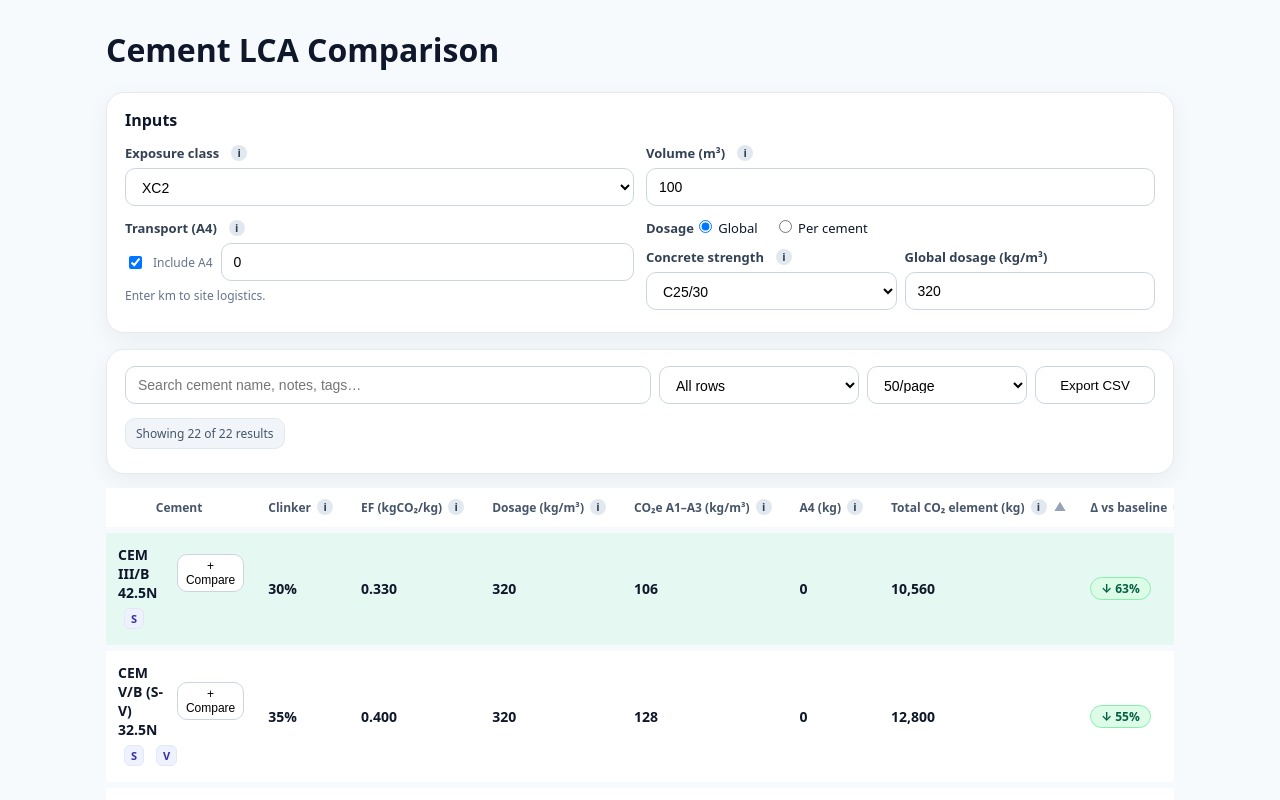
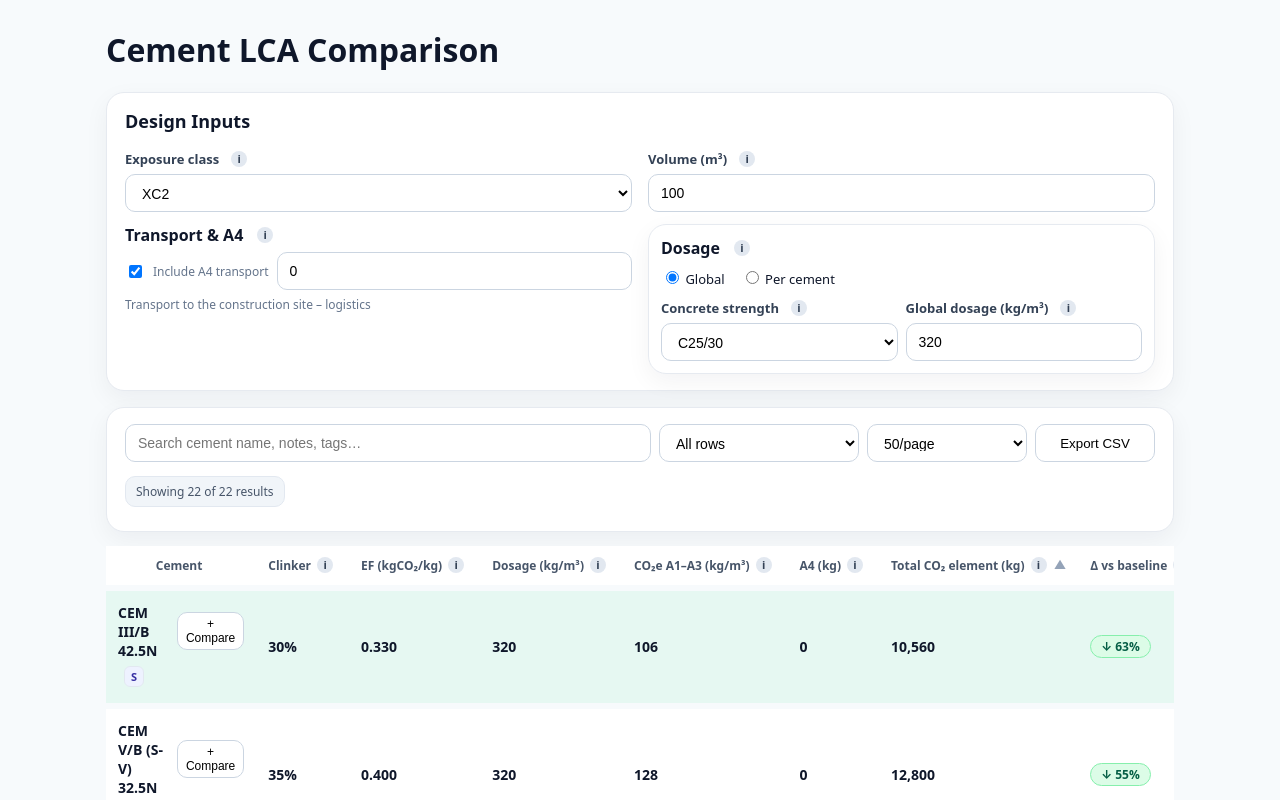
Before and after one commit to MarioSorgente/cement-lca, a Next.js app: page / in a window 1280 px wide. Shown: the top 800 px of the page. Built offline with nearby package versions, Linux system fonts and the light colour scheme.

Commit message:
Update Inputs.tsx

```diff
--- a/components/Inputs.tsx
+++ b/components/Inputs.tsx
@@ -39,14 +39,13 @@ export default function Inputs({ inputs, onChange }: Props) {
 
   return (
     <div className="card" style={{ marginBottom: 16 }}>
-      <h2 style={{ fontSize: 16, fontWeight: 700, margin: '0 0 10px' }}>Inputs</h2>
+      <h2 style={{ fontSize: 18, fontWeight: 700, margin: '0 0 14px' }}>Design Inputs</h2>
 
-      {/* Row 1: Exposure + Volume */}
-      <div className="grid" style={{ gridTemplateColumns:'1fr 1fr', gap: 12, marginBottom: 10 }}>
+      {/* Top row: Exposure + Volume */}
+      <div className="grid" style={{ gridTemplateColumns:'1fr 1fr', gap: 16, marginBottom: 12 }}>
         <div>
           <label className="label">
-            Exposure class
-            <Tooltip text="EN 206 durability class (e.g., XC3). Used to flag compatibility per cement." />
+            Exposure class <Tooltip text="EN 206 durability class (e.g., XC3)" />
           </label>
           <select
             className="select"
@@ -59,8 +58,7 @@ export default function Inputs({ inputs, onChange }: Props) {
 
         <div>
           <label className="label">
-            Volume (m³)
-            <Tooltip text="Concrete element volume. Scales total embodied carbon." />
+            Volume (m³) <Tooltip text="Volume of the concrete element." />
           </label>
           <input
             className="input"
@@ -73,14 +71,14 @@ export default function Inputs({ inputs, onChange }: Props) {
         </div>
       </div>
 
-      {/* Row 2: A4 transport + Dosage block */}
-      <div className="grid" style={{ gridTemplateColumns:'1fr 1fr', gap: 12 }}>
-        {/* A4 transport */}
+      {/* Second row: Transport & A4 (left)  |  Dosage box (right) */}
+      <div className="grid" style={{ gridTemplateColumns:'1fr 1fr', gap: 16 }}>
+        {/* Transport & A4 */}
         <div>
-          <label className="label">
-            Transport (A4)
-            <Tooltip text="If enabled, adds A4 = distance × EF per cement." />
-          </label>
+          <div style={{ display:'flex', alignItems:'center', gap:8, marginBottom:6 }}>
+            <div style={{ fontWeight:600 }}>Transport & A4</div>
+            <Tooltip text="Transport to construction site, adds A4 when enabled." />
+          </div>
 
           <div className="grid" style={{ gridTemplateColumns: 'auto 1fr', gap: 8, alignItems:'center' }}>
             <label className="small" style={{ display:'inline-flex', alignItems:'center', gap: 8 }}>
@@ -89,28 +87,32 @@ export default function Inputs({ inputs, onChange }: Props) {
                 checked={inputs.includeA4}
                 onChange={(e) => onChange({ ...inputs, includeA4: e.target.checked })}
               />
-              Include A4
+              Include A4 transport
             </label>
 
             <input
               className="input"
               type="text"
               inputMode="decimal"
-              placeholder="Distance (km)"
+              placeholder="0"
               value={distDraft}
               onChange={(e) => setDistDraft(e.target.value)}
               onBlur={() => onChange({ ...inputs, distanceKm: numberFromDraft(distDraft, inputs.distanceKm) })}
             />
           </div>
 
-          <p className="small" style={{ marginTop: 6 }}>Enter km to site logistics.</p>
+          <div className="small" style={{ color:'var(--muted)', marginTop: 6 }}>
+            Transport to the construction site – logistics
+          </div>
         </div>
 
-        {/* Dosage block */}
-        <div>
-          <label className="label">Dosage</label>
+        {/* Dosage (boxed) */}
+        <div className="card" style={{ margin: 0, padding: 12 }}>
+          <div style={{ display:'flex', alignItems:'center', gap:8, marginBottom:8 }}>
+            <div style={{ fontWeight:600 }}>Dosage</div>
+            <Tooltip text="Choose a global dosage or switch to per-cement editing in the table." />
+          </div>
 
-          {/* Mode radios */}
           <div className="radio-row" style={{ marginBottom: 8 }}>
             <label>
               <input
@@ -135,8 +137,7 @@ export default function Inputs({ inputs, onChange }: Props) {
           <div className="grid" style={{ gridTemplateColumns:'1fr 1fr', gap: 8 }}>
             <div>
               <label className="label" style={{ marginBottom: 6 }}>
-                Concrete strength
-                <Tooltip text="Used to pre-fill a sensible global binder dosage (you can tweak it)." />
+                Concrete strength <Tooltip text="Used to pre-fill a sensible global dosage." />
               </label>
               <select
                 className="select"
@@ -157,7 +158,7 @@ export default function Inputs({ inputs, onChange }: Props) {
 
             <div>
               <label className="label" style={{ marginBottom: 6 }}>
-                Global dosage (kg/m³)
+                Global dosage (kg/m³) <Tooltip text="Global binder dosage when not in per-cement mode." />
               </label>
               <input
                 className="input"
@@ -169,11 +170,6 @@ export default function Inputs({ inputs, onChange }: Props) {
                 onChange={(e) => setDosageDraft(e.target.value)}
                 onBlur={() => !perCement && onChange({ ...inputs, globalDosage: numberFromDraft(dosageDraft, inputs.globalDosage) })}
               />
-              {perCement && (
-                <div className="small" style={{ marginTop: 6 }}>
-                  Per-cement mode is active. Edit dosage in the table rows.
-                </div>
-              )}
             </div>
           </div>
         </div>
```
